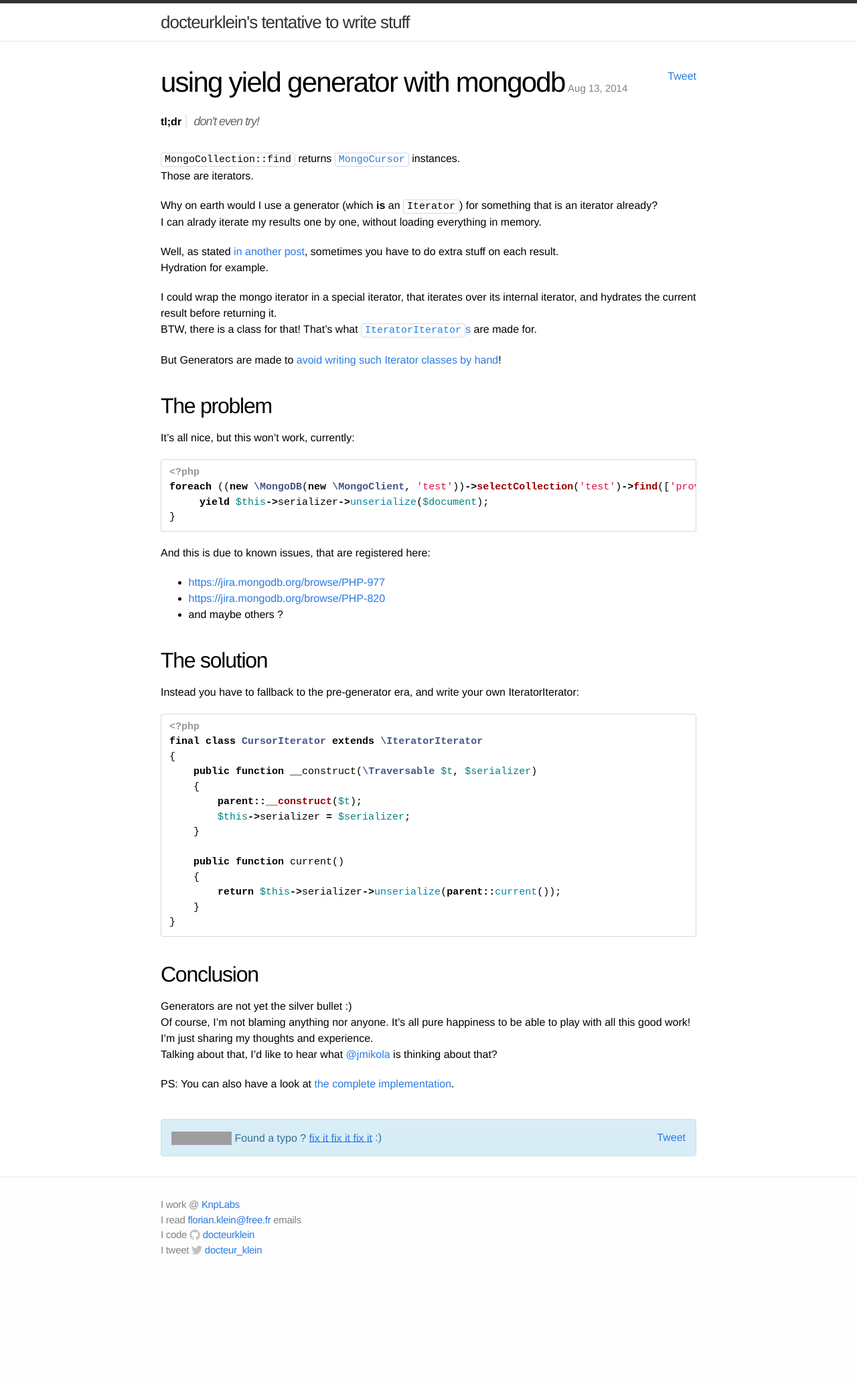
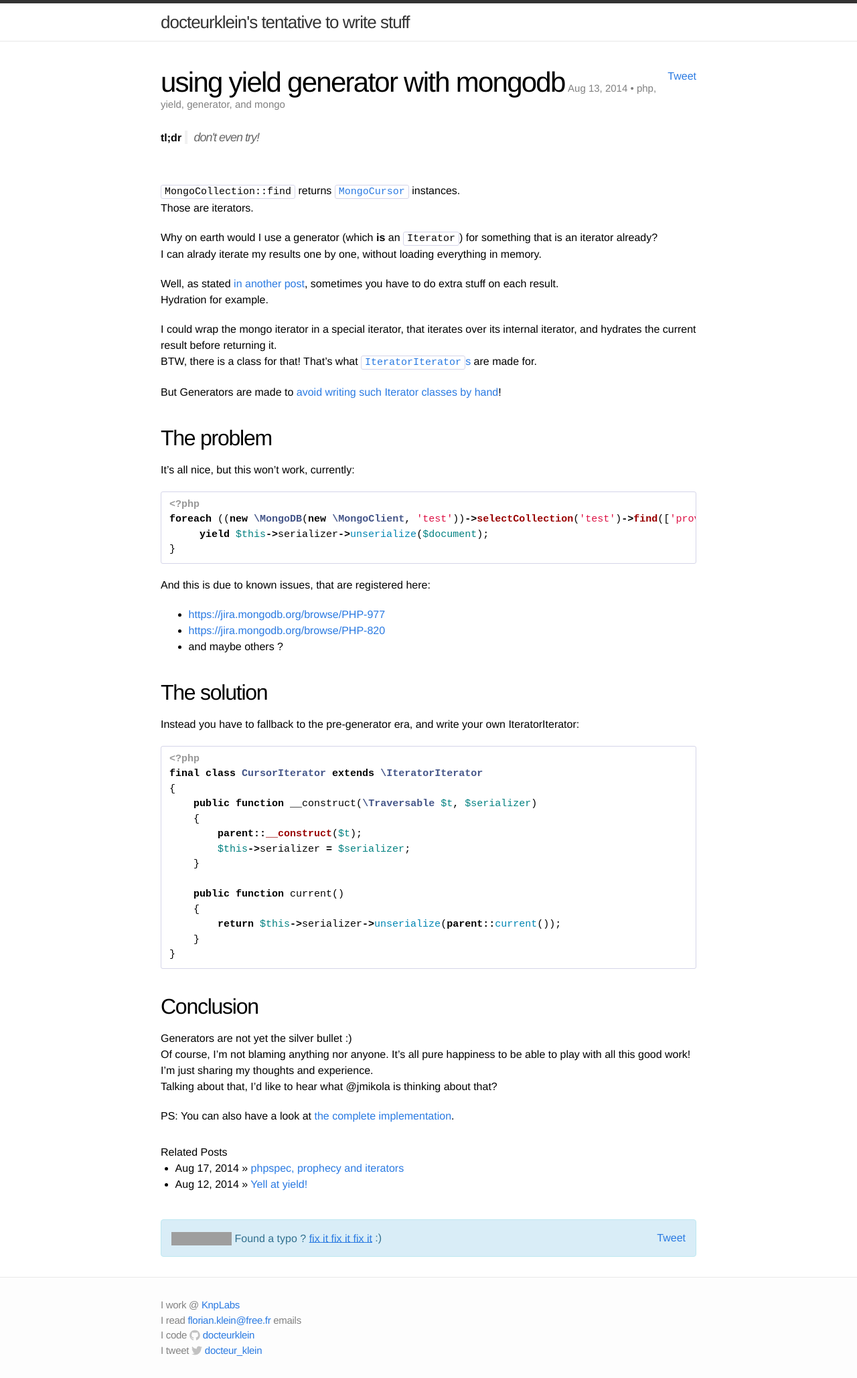
Before and after one commit to docteurklein/docteurklein.github.io, a Jekyll site: the page built from _posts/2014-08-13-yield-rant-and-php-mongodb.md, in a window 1280 px wide. Shown: the whole page at 67% size. Built offline with Jekyll 4.4.1, drawn with Linux system fonts in a browser that asks for light colours; comment, search, counter and statistics services are not loaded; before the commit the page ends 1908 px from its top, so only the background shows below that; grey boxes are pictures that could not be loaded.

Commit message:
add a post about phpspec and iterators

```diff
--- /dev/null
+++ b/Gemfile
@@ -0,0 +1 @@
+gem 'github-pages'
--- a/_config.yml
+++ b/_config.yml
@@ -12,3 +12,7 @@ disqus_username:  docteurklein
 markdown: kramdown
 permalink: pretty
 highlighter: pygments
+
+gems:
+  - jekyll-mentions
+  - jekyll-sitemap
--- a/_layouts/post.html
+++ b/_layouts/post.html
@@ -6,16 +6,50 @@ layout: default
   <header class="post-header">
     {% include tweet.html %}
     <h1>{{ page.title }}</h1>
-    <p class="meta">{{ page.date | date: "%b %-d, %Y" }}{% if page.author %} • {{ page.author }}{% endif %}{% if page.meta %} • {{ page.meta }}{% endif %}</p>
+    <p class="meta">
+        {{ page.date | date: "%b %-d, %Y" }}
+        {% if page.author %}
+            • {{ page.author }}
+        {% endif %}
+        {% if page.meta %}
+            • {{ page.meta }}
+        {% endif %}
+        {% if page.tags %}
+            • {{ page.tags | array_to_sentence_string }}
+        {% endif %}
+    </p>
 
     <br />
     <br />
     <b>tl;dr</b> <blockquote class="tldr">{{ page.tldr }}</blockquote>
+    <br />
+    <br />
   </header>
 
   <article class="post-content">
   {{ content }}
   </article>
+
+  <section class="related-posts">
+      <h2>Related Posts</h2>
+      <ul itemscope itemtype="http://schema.org/Blog">
+      {% for related in site.posts | where: 'tags', page.tags %}
+          {% assign already = false %}
+          {% for tag in related.tags %}
+              {% if related.title != page.title and page.tags contains tag and already == false %}
+              {% assign already = true %}
+              <li itemscope itemtype="http://schema.org/BlogPosting">
+                  <time datetime="{{ related.date | date_to_xmlschema }}">
+                      <meta itemprop="datePublished" content="{{ related.date | date_to_xmlschema }}" />
+                      {{ related.date | date: "%b %-d, %Y" }}
+                  </time>
+                  <span class="separator"> &raquo; </span><a itemprop="name" href="{{ related.url }}" class="link">{{ related.title }}</a>
+              </li>
+              {% endif %}
+          {% endfor %}
+      {% endfor %}
+      </ul>
+  </section>
 
   <div class="post-scriptum">
     <a rel="license" href="http://creativecommons.org/licenses/by/4.0/"><img alt="Licence Creative Commons" style="border-width:0" src="https://i.creativecommons.org/l/by/4.0/88x31.png" /></a>
--- a/_posts/2014-08-13-yield-rant-and-php-mongodb.md
+++ b/_posts/2014-08-13-yield-rant-and-php-mongodb.md
@@ -2,6 +2,7 @@
 layout: post
 title: using yield generator with mongodb
 tldr:  don't even try!
+tags: php yield generator mongo
 ---
 
 `MongoCollection::find` returns [`MongoCursor`](http://php.net/manual/en/class.mongocursor.php) instances.
@@ -66,6 +67,6 @@ final class CursorIterator extends \IteratorIterator
 Generators are not yet the silver bullet :)
 Of course, I'm not blaming anything nor anyone. It's all pure happiness to be able to play with all this good work!
 I'm just sharing my thoughts and experience.
-Talking about that, I'd like to hear what [@jmikola](https://twitter.com/jmikola) is thinking about that?
+Talking about that, I'd like to hear what @jmikola is thinking about that?
 
 PS: You can also have a look at [the complete implementation](https://github.com/docteurklein/event-store/blob/87c47caa791449e1b40a6e59416ea8d05e110079/src/Knp/Event/Store/Mongo.php).
--- a/css/main.scss
+++ b/css/main.scss
@@ -36,10 +36,7 @@
   left: 0.5em;
   opacity: 0;
   font-size: 0.8em;
-
-  -webkit-transition: opacity 0.2s ease-in-out 0.1s;
-  -moz-transition: opacity 0.2s ease-in-out 0.1s;
-  -ms-transition: opacity 0.2s ease-in-out 0.1s;
+  @include vendor-prefix(transition, opacity 0.2s ease-in-out 0.2s)
 }
 h2:hover .header-link,
 h3:hover .header-link,
@@ -69,7 +66,7 @@ body {
 
 h1, h2, h3, h4, h5, h6 { font-size: 100%; font-weight: 400; }
 
-a         { color: #2a7ae2; text-decoration: none; @include vendor-prefix(transition, text-shadow .7s); }
+a         { color: #2a7ae2; text-decoration: none; @include vendor-prefix(transition, text-shadow .2s); }
 a:hover   { color: #000; text-decoration: underline; text-shadow: 0px 0px 50px #2a7ae2; }
 a:visited { color: #205caa; }
 
```
Also changed, not shown: _posts/2014-08-12-yell-at-yield.md (+1 -0 lines), _posts/2014-08-17-phpspec-and-iterators.md (added, +87 -0 lines).
